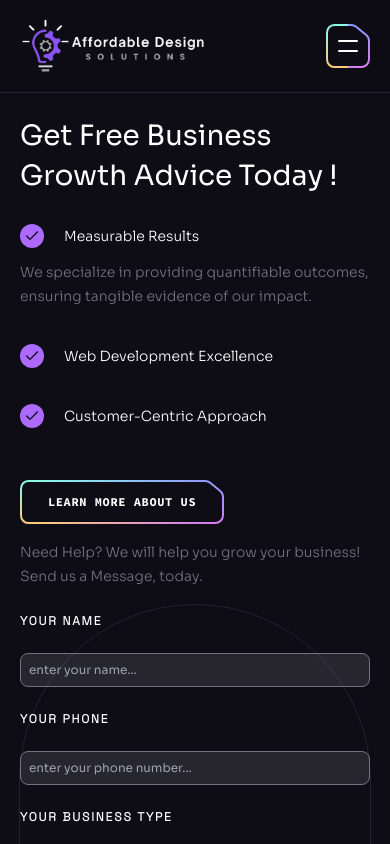
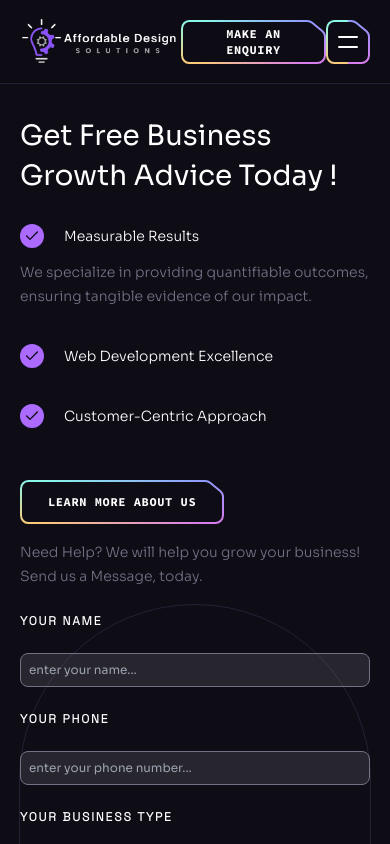
Before and after one commit to samsepiol-fs/affordable-design-solution, a React (Vite) app: page /enquiry in a window 390 px wide. Shown: the top 844 px of the page. Built offline with nearby package versions, Linux system fonts and the light colour scheme.

Commit message:
minor bug fix

```diff
--- a/src/components/Header.jsx
+++ b/src/components/Header.jsx
@@ -47,9 +47,12 @@ const Header = () => {
                 </div>
                 <HamburgerMenu />
             </nav>
-            <Button className='hidden lg:flex' href={`${pathname.pathname==='/'? "#enquiry" :"/enquiry"}`}>
-                make an enquiry
-            </Button>
+            {pathname.pathname === "/"
+                ?<Button className='hidden lg:flex' href="#enquiry">make an enquiry</Button>
+                :<Link to="/enquiry">
+                    <Button> make an enquiry </Button>
+                </Link>
+            }
             <Button
                 className='ml-auto lg:hidden'
                 px='px-3'
```
